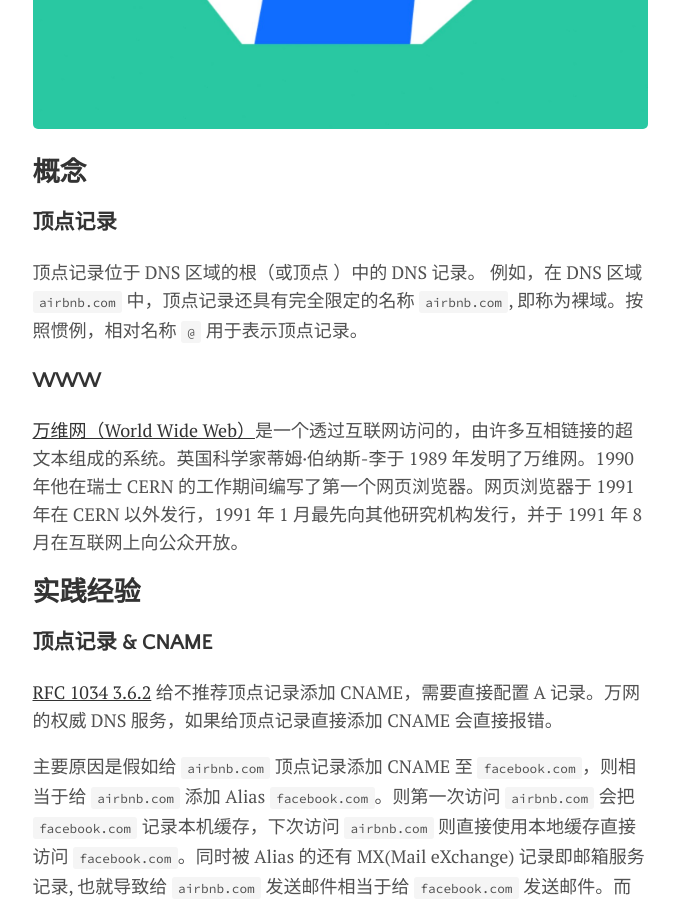
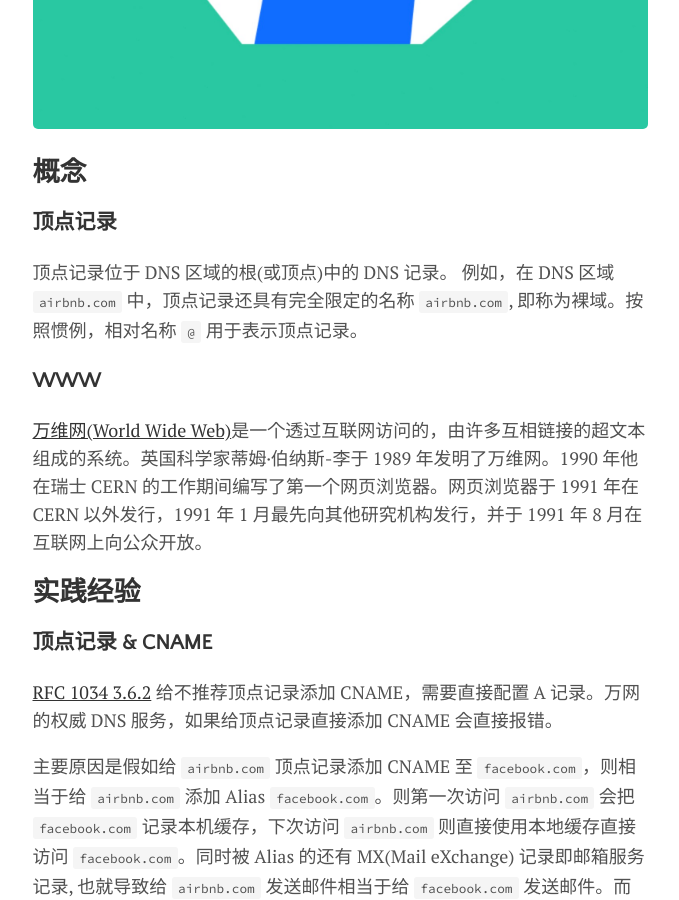
Before and after one commit to gaius-qi/gaius-qi.github.io, a Jekyll site: the page built from _posts/2020-11-16-domain-with-www.md, in a window 1280 px wide and 900 px high, scrolled down 553 px. Shown: the whole window, without its empty margins (300-979 px from the left). Built offline with Jekyll 4.4.1, drawn with Linux system fonts in a browser that asks for light colours.

```diff
--- a/_posts/2020-11-16-domain-with-www.md
+++ b/_posts/2020-11-16-domain-with-www.md
@@ -10,10 +10,10 @@ image: domain-with-www.jpg
 ## 概念
 
 ### 顶点记录
-顶点记录位于 DNS 区域的根（或顶点 ）中的 DNS 记录。 例如，在 DNS 区域 `airbnb.com` 中，顶点记录还具有完全限定的名称 `airbnb.com`, 即称为裸域。按照惯例，相对名称 `@` 用于表示顶点记录。
+顶点记录位于 DNS 区域的根(或顶点)中的 DNS 记录。 例如，在 DNS 区域 `airbnb.com` 中，顶点记录还具有完全限定的名称 `airbnb.com`, 即称为裸域。按照惯例，相对名称 `@` 用于表示顶点记录。
 
 ### WWW
-[万维网（World Wide Web）](https://en.wikipedia.org/wiki/World_Wide_Web)是一个透过互联网访问的，由许多互相链接的超文本组成的系统。英国科学家蒂姆·伯纳斯-李于 1989 年发明了万维网。1990 年他在瑞士 CERN 的工作期间编写了第一个网页浏览器。网页浏览器于 1991 年在 CERN 以外发行，1991 年 1 月最先向其他研究机构发行，并于 1991 年 8 月在互联网上向公众开放。
+[万维网(World Wide Web)](https://en.wikipedia.org/wiki/World_Wide_Web)是一个透过互联网访问的，由许多互相链接的超文本组成的系统。英国科学家蒂姆·伯纳斯-李于 1989 年发明了万维网。1990 年他在瑞士 CERN 的工作期间编写了第一个网页浏览器。网页浏览器于 1991 年在 CERN 以外发行，1991 年 1 月最先向其他研究机构发行，并于 1991 年 8 月在互联网上向公众开放。
 
 ## 实践经验
 
```
